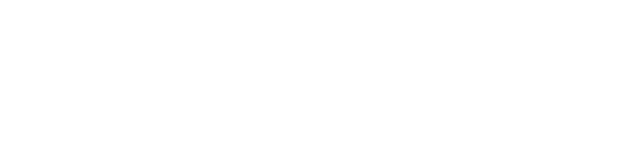
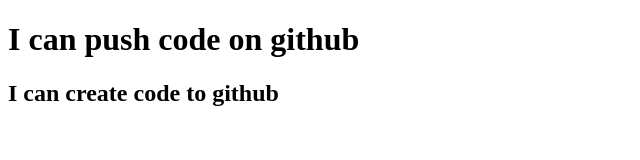
Before and after one commit to Sharmin64/my-secondary-repo, a plain HTML site: page index.html in a window 1280 px wide. Shown: the whole page, without its empty margins (0-640 px from the left). Drawn offline with Linux system fonts and the light colour scheme.

Commit message:
added header

```diff
--- a/index.html
+++ b/index.html
@@ -7,6 +7,7 @@
         <title>My secondary github repo</title>
     </head>
     <body>
-
+        <h1>I can push code on github</h1>
+        <h2>I can create code to github</h2>
     </body>
 </html>
```
